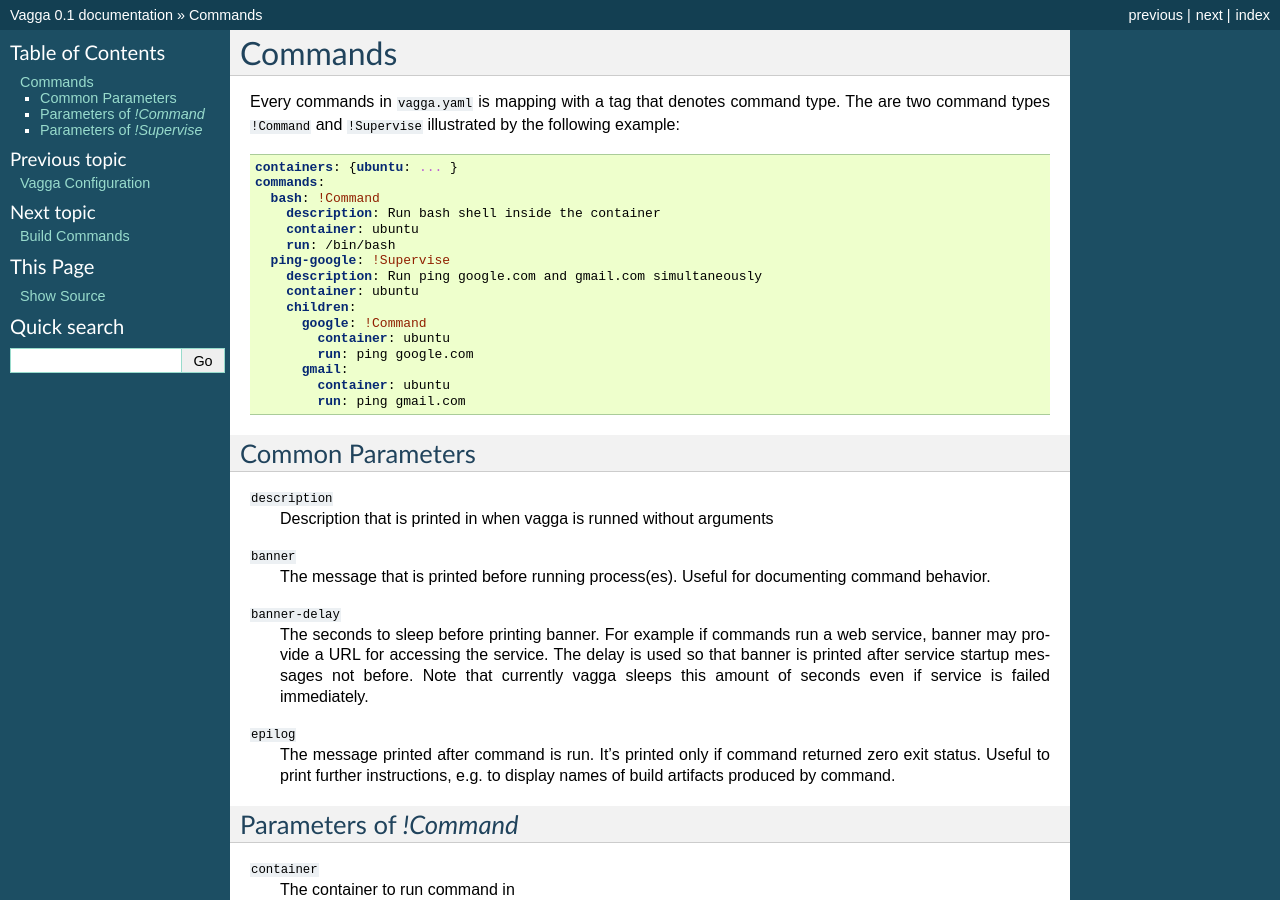
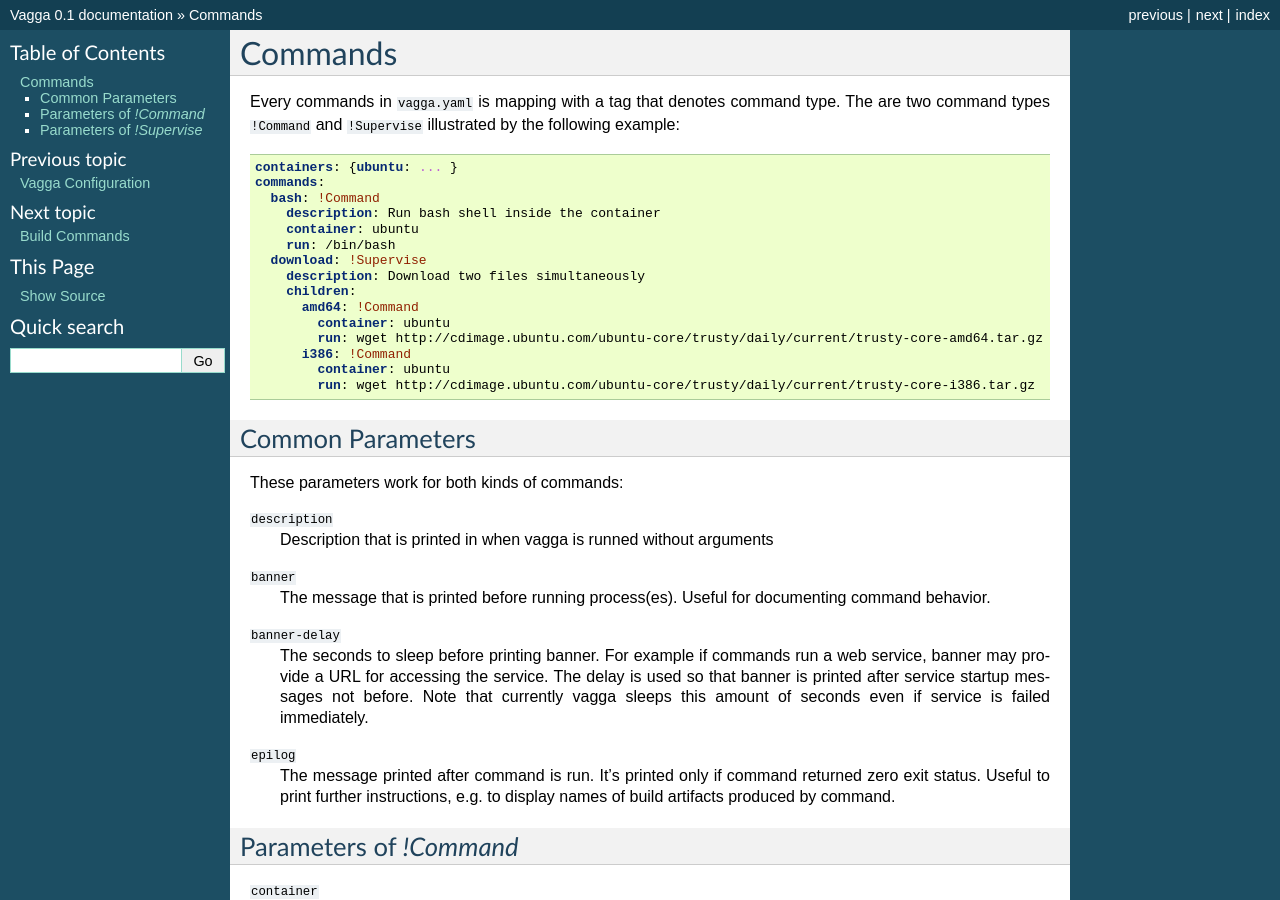
Before and after one commit to tailhook/vagga, a Sphinx documentation site: the page built from docs/commands.rst, in a window 1280 px wide and 900 px high. Built offline with Sphinx 7.4.7, drawn with Linux system fonts in a browser that asks for light colours.

Commit message:
Fixed example supervise command in docs

```diff
--- a/docs/commands.rst
+++ b/docs/commands.rst
@@ -17,20 +17,21 @@ by the following example:
         description: Run bash shell inside the container
         container: ubuntu
         run: /bin/bash
-      ping-google: !Supervise
-        description: Run ping google.com and gmail.com simultaneously
-        container: ubuntu
+      download: !Supervise
+        description: Download two files simultaneously
         children:
-          google: !Command
+          amd64: !Command
             container: ubuntu
-            run: ping google.com
-          gmail:
+            run: wget http://cdimage.ubuntu.com/ubuntu-core/trusty/daily/current/trusty-core-amd64.tar.gz
+          i386: !Command
             container: ubuntu
-            run: ping gmail.com
+            run: wget http://cdimage.ubuntu.com/ubuntu-core/trusty/daily/current/trusty-core-i386.tar.gz
 
 
 Common Parameters
 =================
+
+These parameters work for both kinds of commands:
 
 
 ``description``
```
